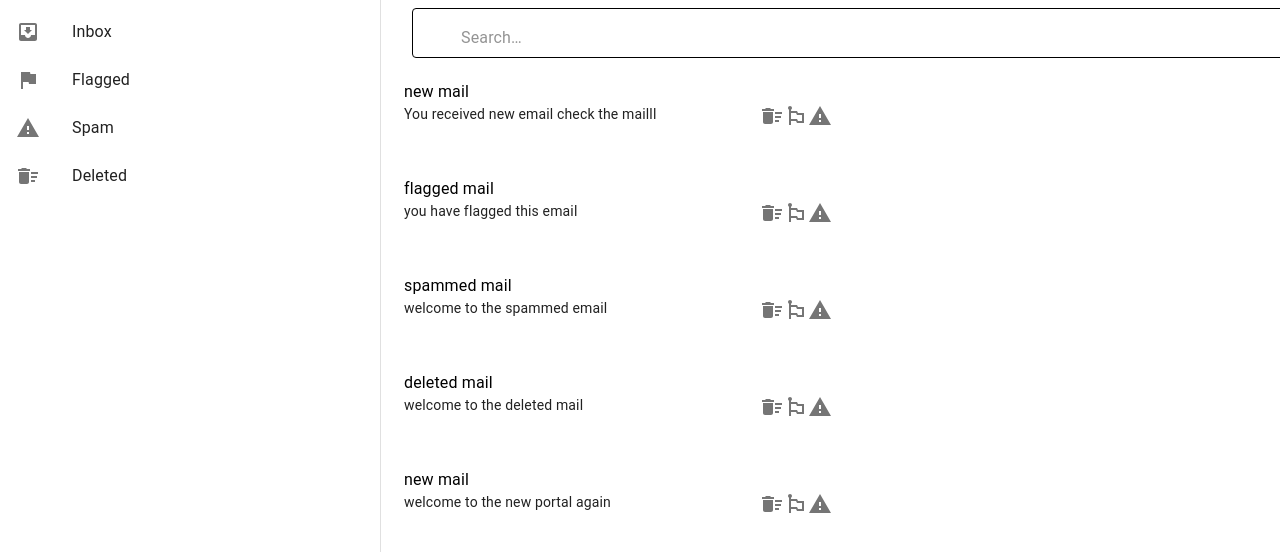
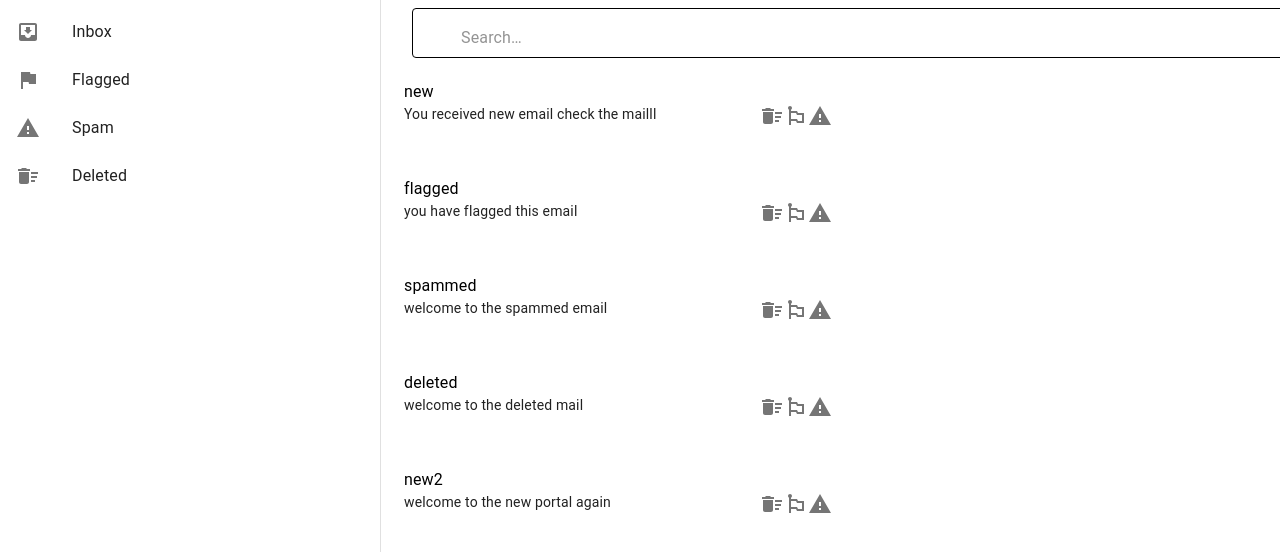
Before and after one commit to sajidkhaki/messagebox, a React (Create React App) app: page / in a window 1280 px wide. Shown: the top 552 px of the page. Built offline with nearby package versions, Linux system fonts and the light colour scheme.

Commit message:
moc data

```diff
--- a/src/App.js
+++ b/src/App.js
@@ -34,11 +34,12 @@ const App = () => {
   const findValue = (key) => {
     if (!key) return
     const currentState = [...state]
-    let found = currentState.filter(o => o.Title.includes(key));
-
+    let found = currentState.filter((i) => {
+      return i.Title === key
+    })
     if (found.length > 0) {
       setsearchstate(found)
-    } else {
+    }else{
       setsearchstate([])
     }
   }
--- a/src/mock_data.json
+++ b/src/mock_data.json
@@ -1,7 +1,7 @@
 [
     {
         "id": 1,
-        "Title": "new mail",
+        "Title": "new",
         "message":"You received new email check the mailll",
         "isFlagged": false,
         "isSpammed":false,
@@ -9,7 +9,7 @@
     },
     {
         "id": 2,
-        "Title": "flagged mail",
+        "Title": "flagged",
         "message":"you have flagged this email",
         "isFlagged": false,
         "isSpammed":false,
@@ -17,7 +17,7 @@
     },
     {
         "id": 3,
-        "Title": "spammed mail",
+        "Title": "spammed",
         "message":"welcome to the spammed email",
         "isFlagged": false,
         "isSpammed":false,
@@ -25,7 +25,7 @@
     },
     {
         "id": 4,
-        "Title": "deleted mail",
+        "Title": "deleted",
         "message":"welcome to the deleted mail",
         "isFlagged": false,
         "isSpammed":false,
@@ -33,7 +33,7 @@
     },
     {
         "id": 5,
-        "Title": "new mail",
+        "Title": "new2",
         "message":"welcome to the new portal again",
         "isFlagged": false,
         "isSpammed":false,
```
